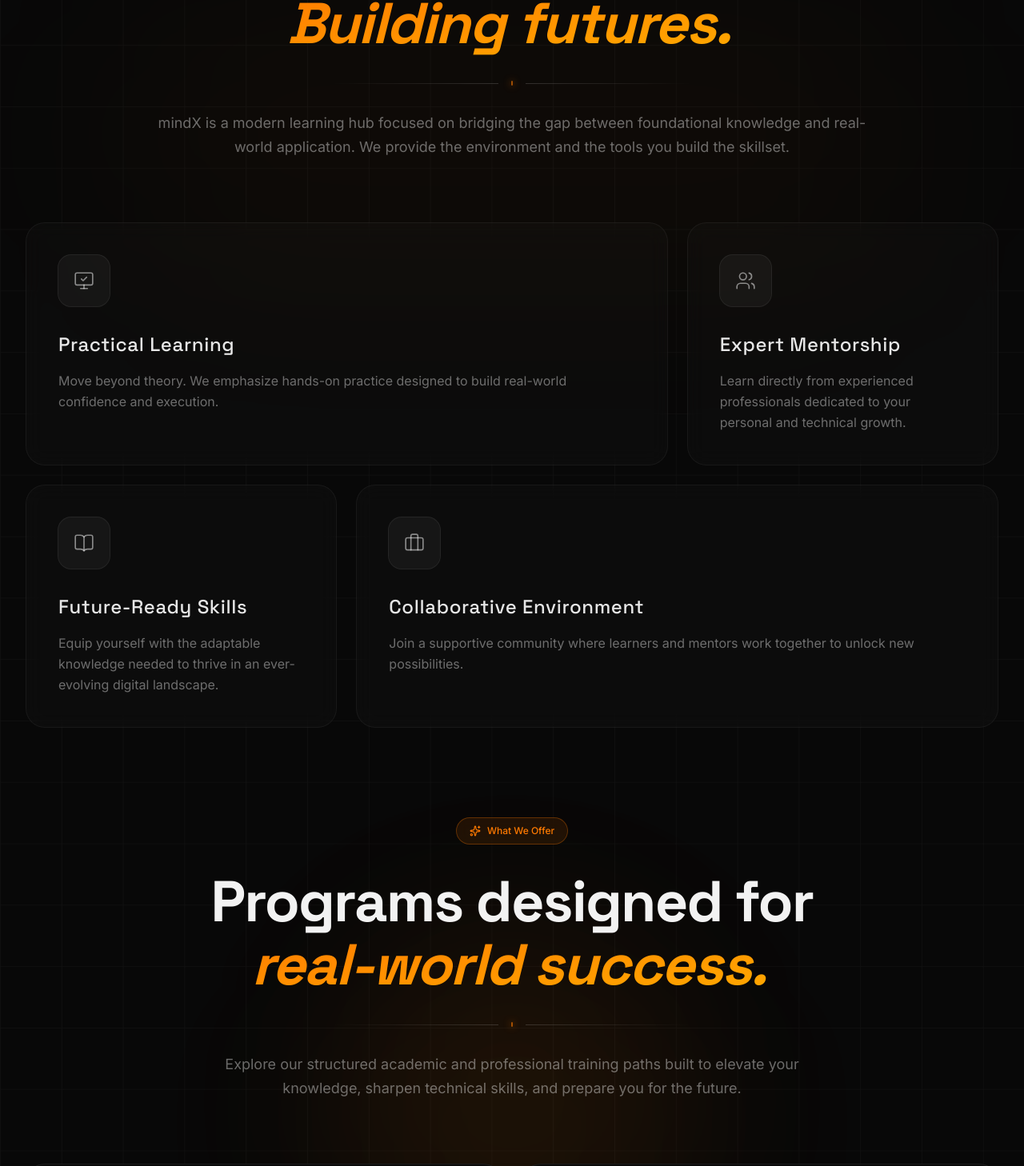
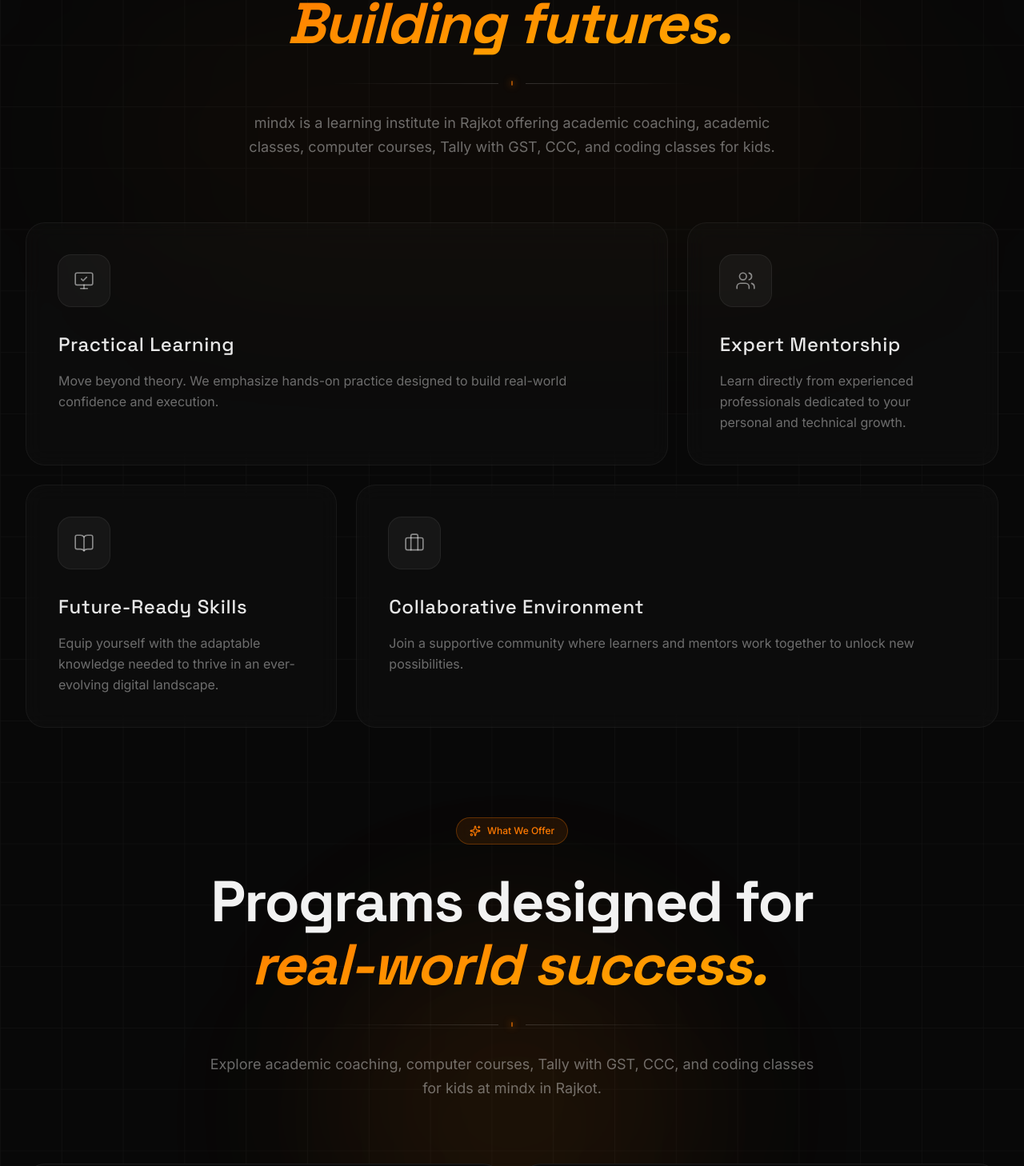
Before and after one commit to UdeshBhatti2004/mindx, a Next.js app: page / in a window 1280 px wide. Shown: the part 1019-2477 px from the top of the page at 80% size. Built offline with nearby package versions, Linux system fonts and the light colour scheme.

Commit message:
Made some change in the texts to make it seo freindly

```diff
--- a/app/layout.tsx
+++ b/app/layout.tsx
@@ -28,7 +28,7 @@
 // This single constant feeds metadataBase, canonical URLs, OG/Twitter tags,
 // sitemap.ts, robots.ts and the JSON-LD block below.
 // ---------------------------------------------------------------------------
-const SITE_URL = "https://mind-x.co.in";
+const SITE_URL = "https://www.mind-x.co.in";
 
 const SITE_NAME = "mindX Institute";
 const TITLE = "mindX Institute | Coaching Classes & Skill Courses in Rajkot";
--- a/components/AboutSection.tsx
+++ b/components/AboutSection.tsx
@@ -85,9 +85,11 @@
                     whileInView={{ opacity: 1, y: 0 }}
                     viewport={{ once: true }}
                     transition={{ delay: 0.3 }}
-            className=" max-w-4xl text-sm leading-relaxed text-white/40 sm:text-base md:text-lg"
+                    className="max-w-2xl text-sm leading-relaxed text-white/40 sm:text-base md:text-lg"
                 >
-            mindX is a modern learning hub focused on bridging the gap between foundational knowledge and real-world application. We provide the environment and the tools you build the skillset.
+                    mindx is a learning institute in Rajkot offering academic coaching,
+                    academic classes, computer courses, Tally with GST, CCC, and coding
+                    classes for kids.
                 </motion.p>
             </div>
 
--- a/components/ContactSection.tsx
+++ b/components/ContactSection.tsx
@@ -103,7 +103,7 @@
           transition={{ delay: 0.3 }}
           className=" max-w-2xl text-sm leading-relaxed text-white/40 sm:text-base md:text-lg"
         >
-          Have questions about our programs or admissions? Drop us a message below and our team will get back to you shortly.
+         Have questions about our academic coaching, computer courses, or other programs? Drop us a message below and our team will get back to you shortly.
         </motion.p>
       </div>
 
--- a/components/Hero.tsx
+++ b/components/Hero.tsx
@@ -51,7 +51,7 @@
           initial={{ opacity: 0, y: 12 }}
           animate={{ opacity: 1, y: 0 }}
           transition={{ duration: 0.7, delay: 0.35 }}
-          className=" mt-6 max-w-[300px] text-[13px] leading-relaxed text-white/40 sm:mt-8 sm:max-w-md sm:text-sm md:text-base md:leading-relaxed"
+          className="mx-auto mt-6 max-w-[300px] text-[13px] leading-relaxed text-white/40 sm:mt-8 sm:max-w-md sm:text-sm md:text-base md:leading-relaxed"
         >
           A place to learn, explore and build skills for the future. Unlock your potential today.
         </motion.p>
--- a/components/ServicesSection.tsx
+++ b/components/ServicesSection.tsx
@@ -103,8 +103,7 @@
           transition={{ duration: 0.8, delay: 0.3, ease: [0.16, 1, 0.3, 1] }}
           className=" max-w-3xl text-sm leading-relaxed text-white/40 sm:text-base md:text-lg"
         >
-          Explore our structured academic and professional training paths built to elevate your knowledge, sharpen technical skills, and prepare you for the future.
-        </motion.p>
+          Explore academic coaching, computer courses, Tally with GST, CCC, and coding classes for kids at mindx in Rajkot.        </motion.p>
       </div>
 
       {/* CARDS GRID */}
```
Lines whose indentation alone changed are shown as unchanged.
